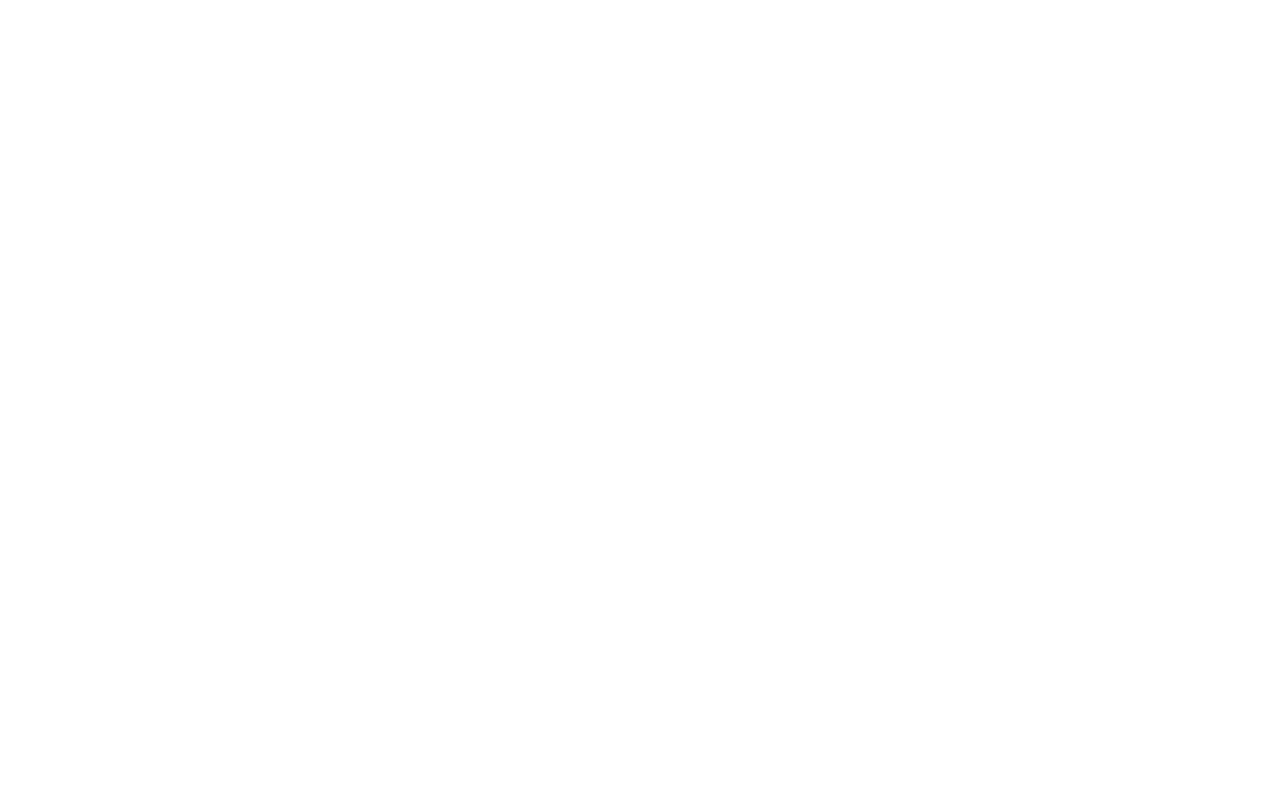
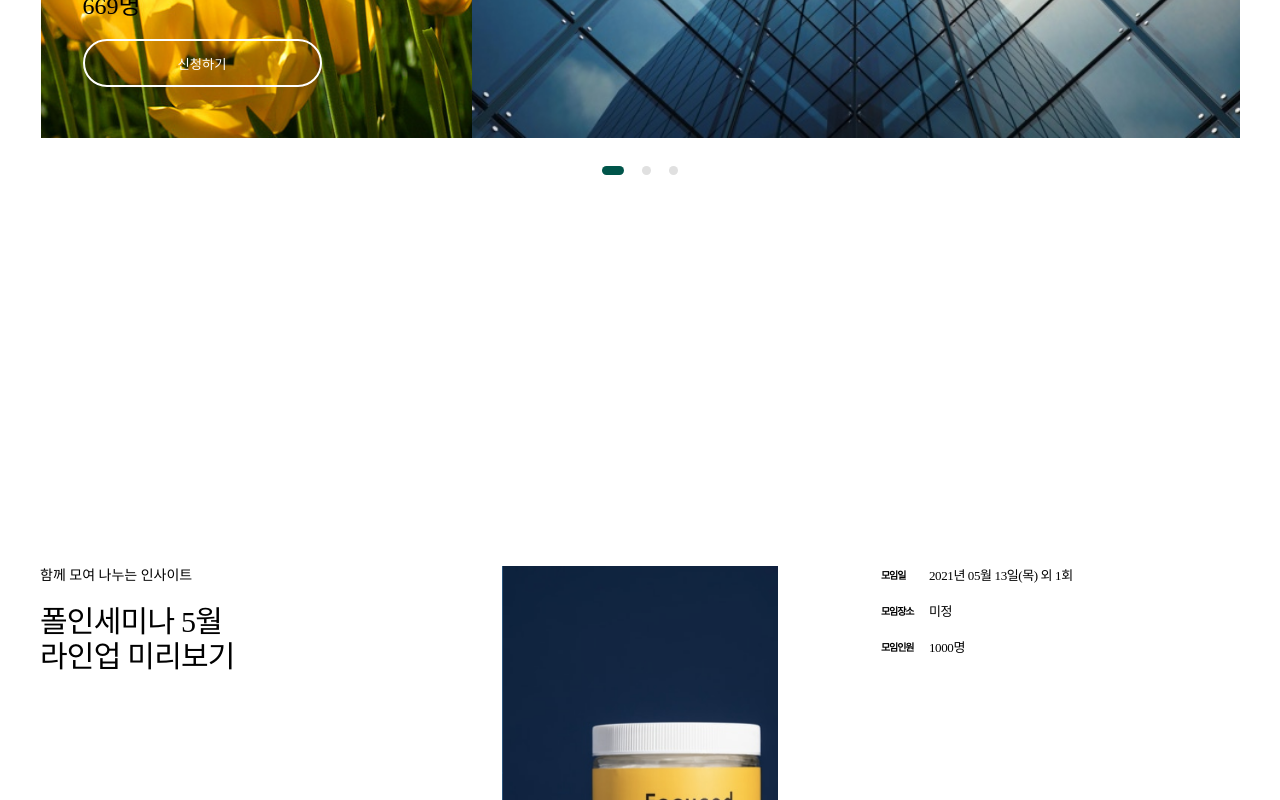
Before and after one commit to SOPT28-Client-Design-folin/Folin-Web, a React (Create React App) app in the folder folin-web/: page / in a window 1280 px wide. Shown: the part 544-1344 px from the top of the page. Before the commit the page ends 800 px from the top, so only its background shows below. Built offline with nearby package versions, Linux system fonts and the light colour scheme; the HTML template or start-up script is replaced by a standard one.

Commit message:
[chore] 머지 후 app.js 수정

```diff
--- a/folin-web/src/App.js
+++ b/folin-web/src/App.js
@@ -3,12 +3,16 @@
 import GlobalStyles from "./assets/styles/GlobalStyles";
 import theme from "./assets/styles/theme";
 import { ThemeProvider } from "styled-components";
+import SecondUp from "./components/Second/Up";
+import SecondDown from "./components/Second/Down";
 
 function App() {
   return (
     <ThemeProvider theme={theme}>
       <Router />
       <GlobalStyles />
+      <SecondUp />
+      <SecondDown />
     </ThemeProvider>
   );
 }
```
